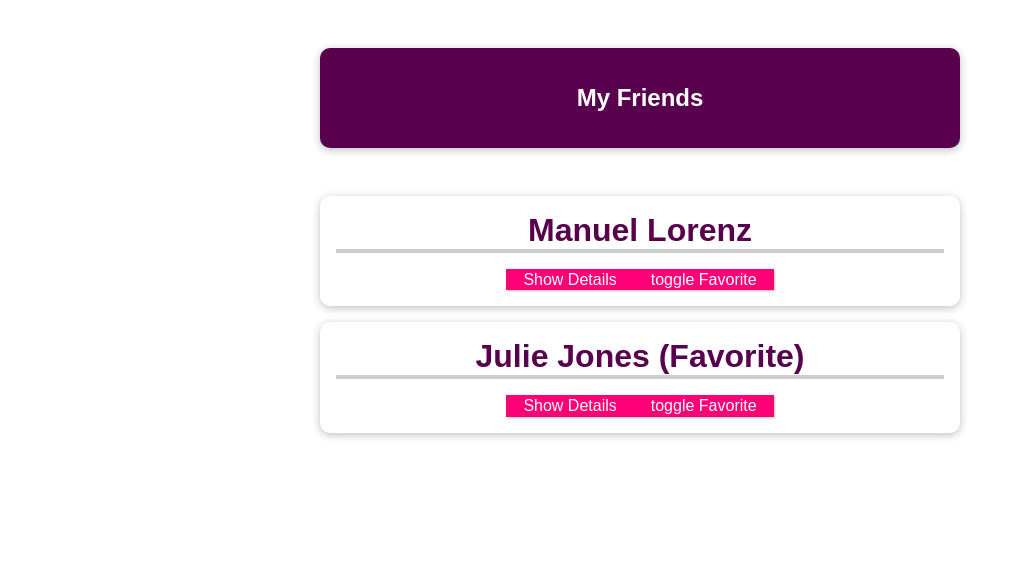
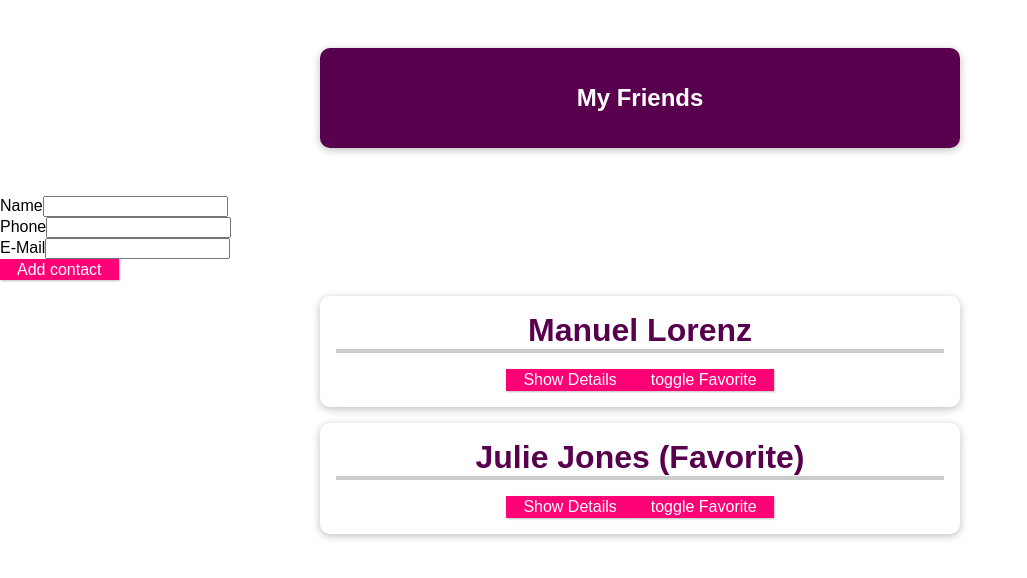
Before and after one commit to MJoshua25/8.-Component-Communication, a Vue app: page / in a window 1280 px wide. Shown: the top 578 px of the page, without its empty margins (0-1027 px from the left). Built offline with nearby package versions, Linux system fonts and the light colour scheme.

Commit message:
Use new friend
Place base component items

```diff
--- a/src/App.vue
+++ b/src/App.vue
@@ -3,6 +3,7 @@
     <header>
       <h1>My Friends</h1>
     </header>
+    <new-friend></new-friend>
     <ul>
       <friend-contact
         v-for="(item, index) in friends"
--- a/src/components/NewFriend.vue
+++ b/src/components/NewFriend.vue
@@ -20,7 +20,16 @@
 
 <script>
 export default {
+    props: {
 
+    },
+    data () {
+        return {
+        }
+    },
+    methods: {
+
+    }
 }
 </script>
 
```
